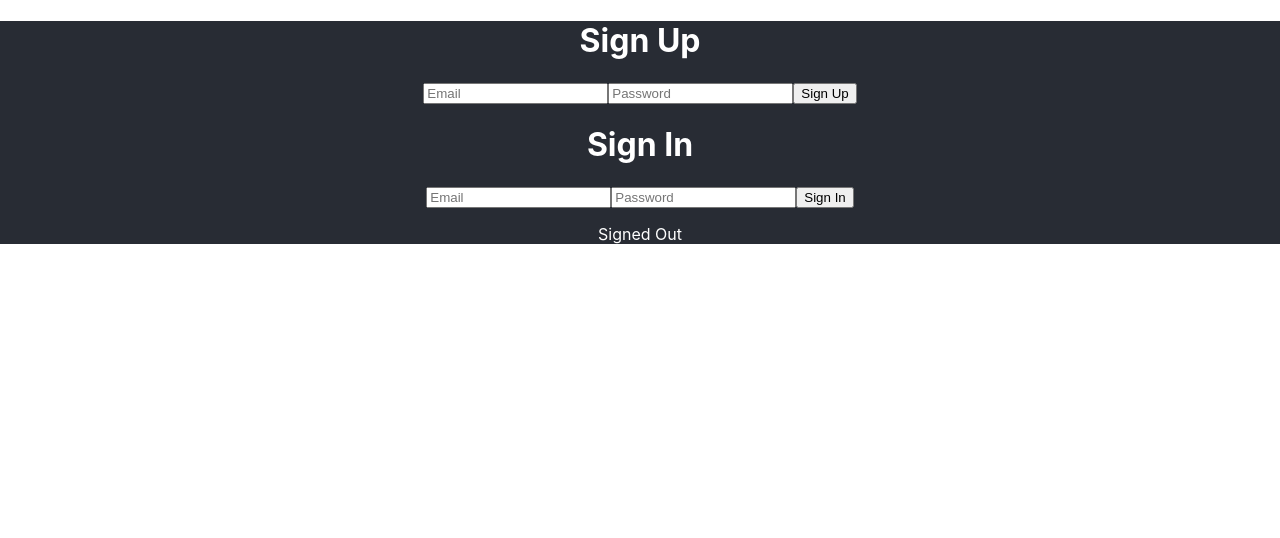
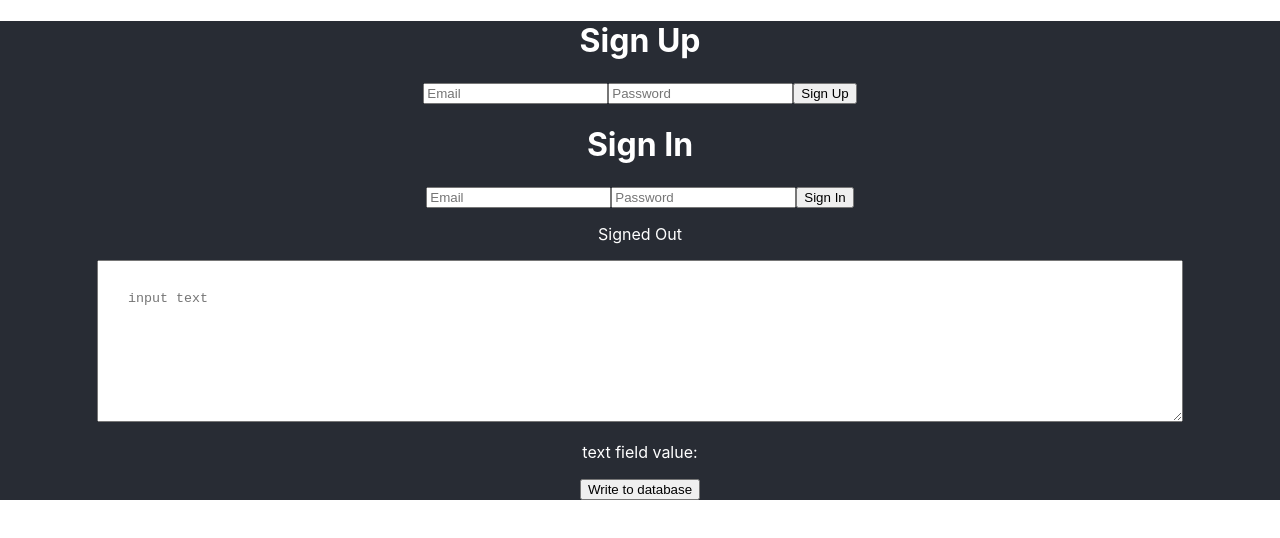
Before and after one commit to BenRogers00/Safely-Different-App, a React (Create React App) app in the folder safely-different/: page / in a window 1280 px wide. Shown: the top 538 px of the page. Built offline with nearby package versions, Linux system fonts and the light colour scheme; no server answers; the database is empty.

Commit message:
working text field to database live link

```diff
--- a/safely-different/src/App.js
+++ b/safely-different/src/App.js
@@ -4,12 +4,14 @@ import React, { useEffect } from 'react';
 import AuthDetails from './components/AuthDetails';
 import UserProfile from './components/profile/UserProfile';
 import ReadOneDB from './renderOneEntry';
+import TextField from './textFieldtoDb';
 
 function App() {
   return (
     <div className="App">
       {/*note that I have reworked SignIn and SignUp slightly, so it is called only if the user is signed in */}
         <AuthDetails />
+        <TextField/>
     </div>
   );
 }
--- a/safely-different/src/renderOneEntry.js
+++ b/safely-different/src/renderOneEntry.js
@@ -19,9 +19,7 @@ function ReadOneDB(path) {
     }, [path]);
 
     //simple example of displaying database content
-    return (
-        databaseContent
-    );
+    return databaseContent;
 }
 
 export default ReadOneDB;
--- a/safely-different/src/textFieldtoDb.js
+++ b/safely-different/src/textFieldtoDb.js
@@ -1,7 +1,8 @@
 import React, { useState } from 'react';
 import WriteToDatabase from './databaseWriting';
 import WriteButton from './databaseWritingButton';
-import ReadOneDB from './readOneEntry';
+import ReadOneDB from './renderOneEntry';
+import { database } from './firebase/firebase';
 
 
 function TextField() {
@@ -13,14 +14,15 @@ function TextField() {
     //update value on change
     setValue(event.target.value);
     console.log(value)
-    WriteToDatabase({dataInput: event.target.value}, '/textFieldTest2')
+    WriteToDatabase({dataInput: event.target.value}, 'textField')
   };
+  console.log("Reading from textField:" + ReadOneDB('textField'))
 
   return (
     <div>
       {/* text field input */}
       <textarea
-        defaultValue={ReadOneDB('textFieldTest2')}
+        defaultValue={ReadOneDB('textField')}
         onChange={handleChange}
         placeholder="input text"
       />
```
Also changed, not shown: 1 other file (tests, documents, lock files or other folders).
